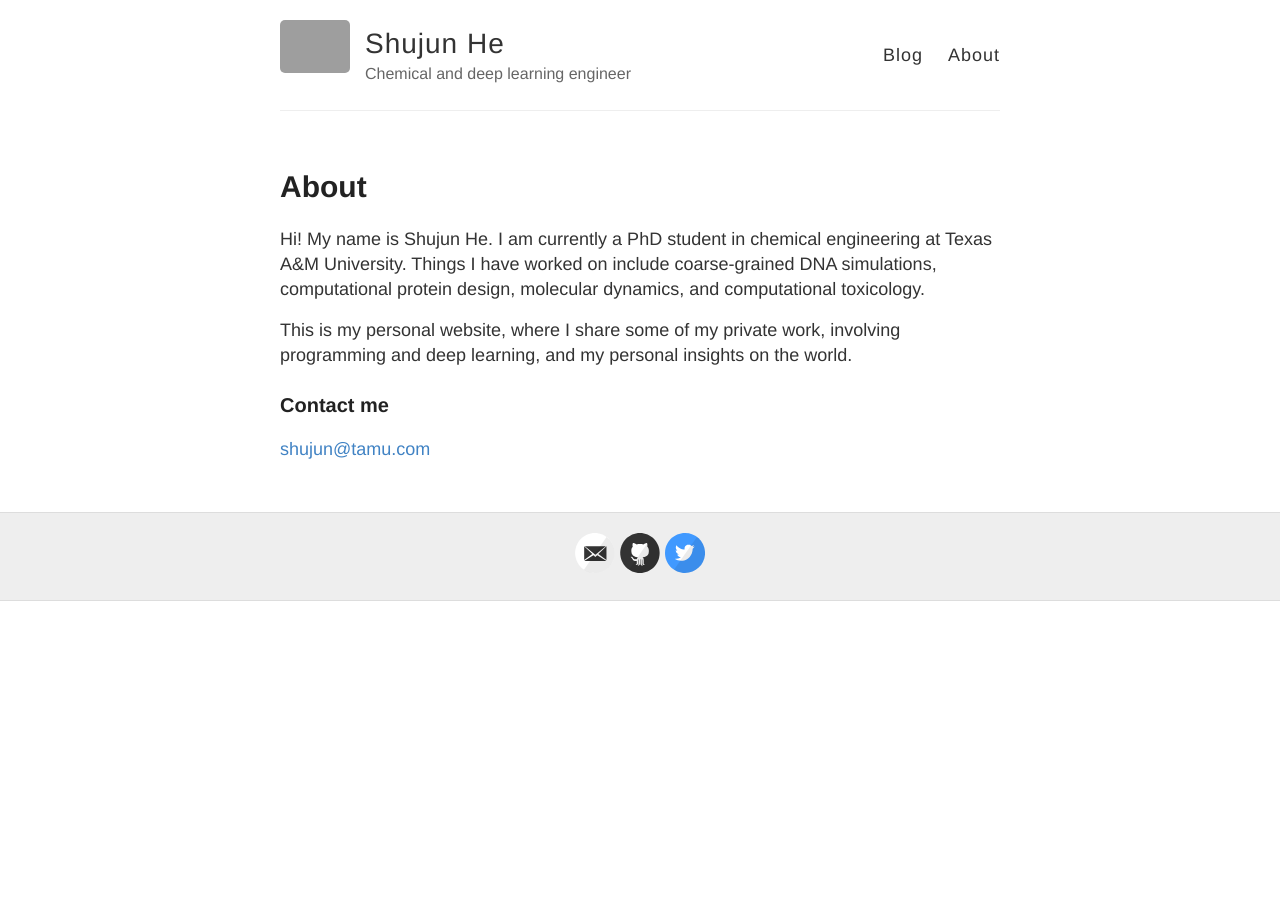
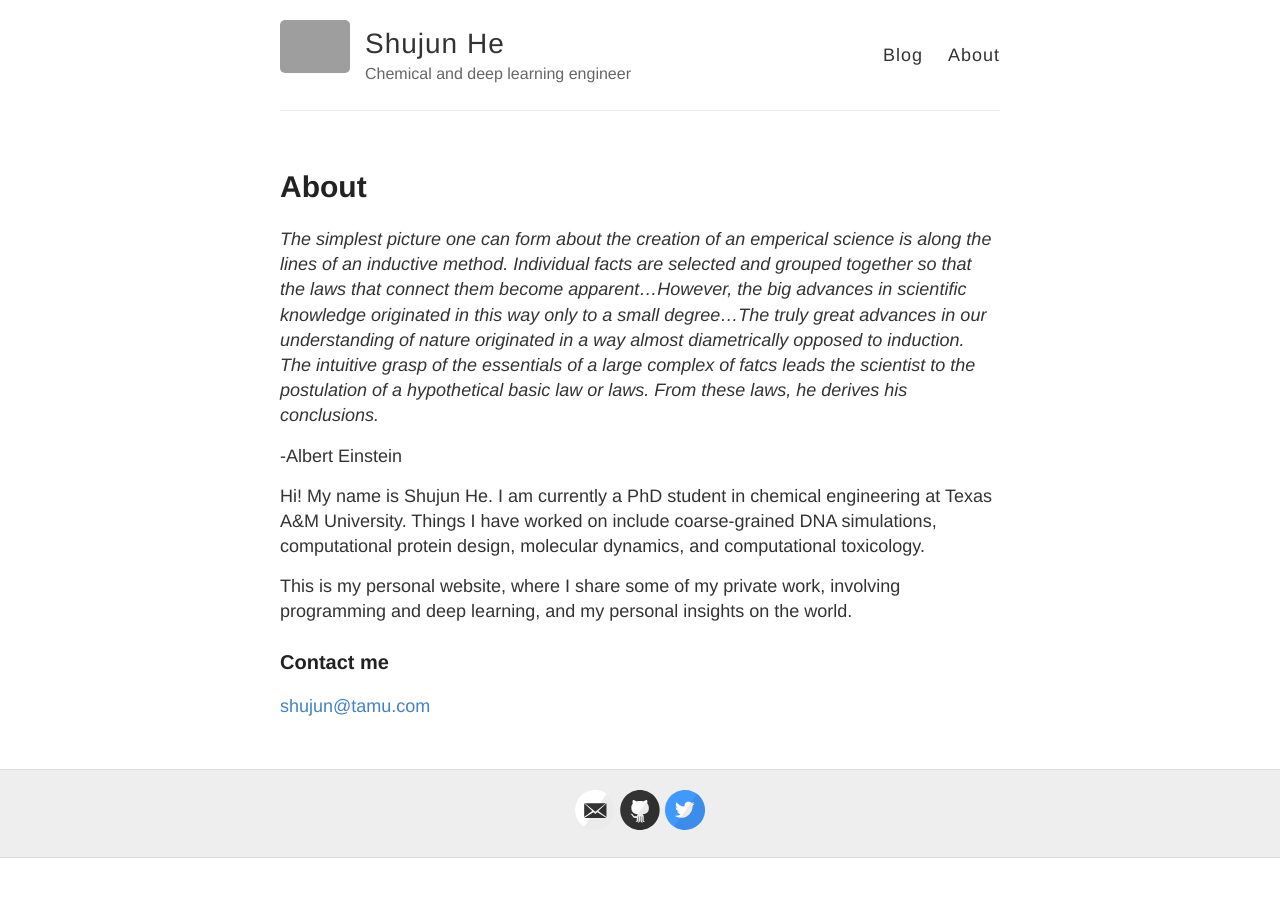
Before and after one commit to Shujun-He/shujun-he.github.io, a Jekyll site: the page built from about.md, in a window 1280 px wide. Shown: the top 897 px of the page. Built offline with Jekyll 4.4.1, drawn with Linux system fonts in a browser that asks for light colours; grey boxes are pictures that could not be loaded.

Commit message:
12272019

```diff
--- a/about.md
+++ b/about.md
@@ -3,6 +3,14 @@ layout: page
 title: About
 permalink: /about/
 ---
+
+*The simplest picture one can form about the creation of an emperical science is along the lines of an inductive method.
+Individual facts are selected and grouped together so that the laws that connect them become apparent...However, the big advances
+in scientific knowledge originated in this way only to a small degree...The truly great advances in our understanding of nature originated
+in a way almost diametrically opposed to induction. The intuitive grasp of the essentials of a large complex of fatcs leads the scientist
+to the postulation of a hypothetical basic law or laws. From these laws, he derives his conclusions.*
+
+-Albert Einstein
 
 Hi! My name is Shujun He. I am currently a PhD student in chemical engineering at Texas A&M University.
 Things I have worked on include coarse-grained DNA simulations,
```
Also changed, not shown: _layouts/default.html (+10 -0 lines), _posts/2019-12-25-50PiP-40.md (+0 -1 lines), _posts/2019-12-26-simple-nn-part1.md (added, +48 -0 lines), graphs/comp_graph.jpg (added), images/einstein_tongue_out.jpg (added), images/nn.jpg (added), images/nn.svg (added), images/relu.png (added), 1 other file.
